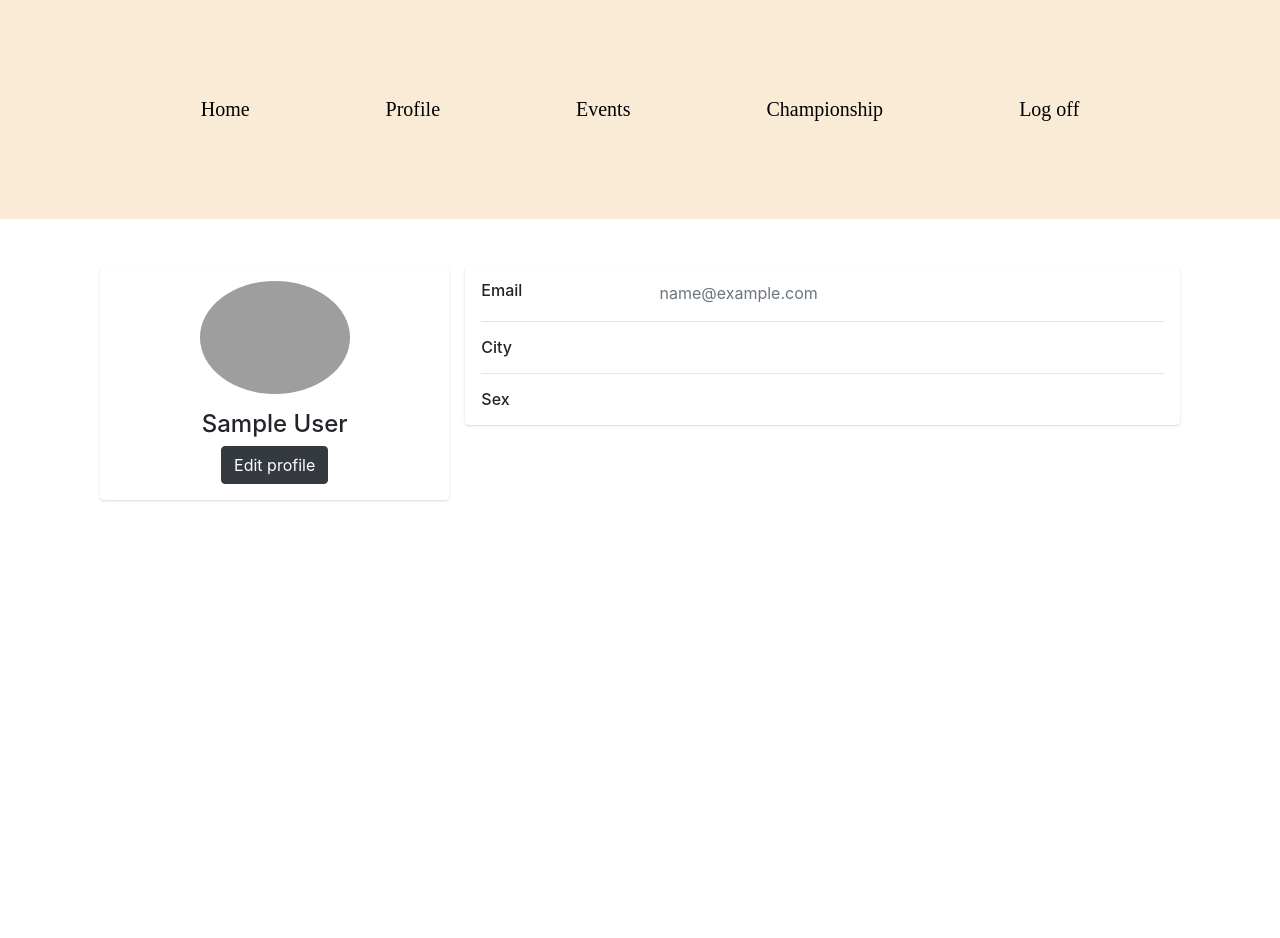
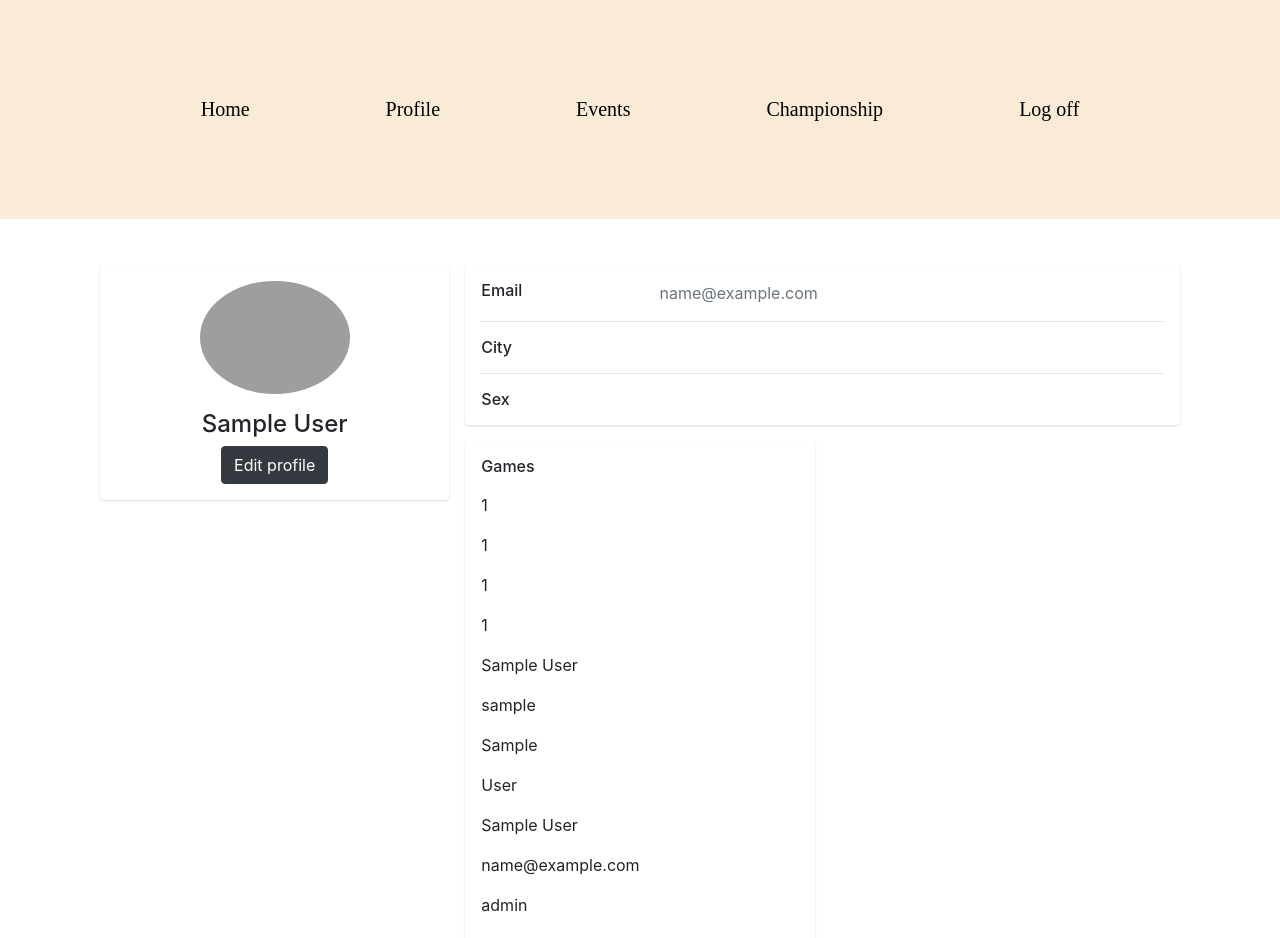
Before and after one commit to nemjoanevem/boardgame, an Angular app in the folder boardgame/: page /profile in a window 1280 px wide. Shown: the top 938 px of the page. Before the commit the page ends 800 px from the top, so only its background shows below. Built offline with nearby package versions, Linux system fonts and the light colour scheme; sample sign-in values are in the browser's storage; grey boxes are pictures that could not be loaded.

Commit message:
added games to user profile

```diff
--- a/boardgame/src/app/login/login.component.ts
+++ b/boardgame/src/app/login/login.component.ts
@@ -1,4 +1,4 @@
-import { user } from './../objects';
+import { user, game } from './../objects';
 import { Component, OnInit } from '@angular/core';
 import { EmailValidator } from '@angular/forms';
 
@@ -9,7 +9,9 @@ import { EmailValidator } from '@angular/forms';
 })
 export class LoginComponent implements OnInit {
 
+  currentUserGames = Array(); //Ezt fel kell tölteni majd az adott user játékaival DB-ből lekérdezéssel
   loginUser : user = new user;
+  tmpGame : game = new game;
 
   constructor() { }
 
@@ -34,6 +36,10 @@ export class LoginComponent implements OnInit {
           Ekkor enged csak be az oldalra
           és itt kellene még localstorage-be tárolni a jelnelegi felhasználót id szerint
           ami alapján majd elérjük, hogy neki milyen játékai vannak stb.
+
+          localStorage.setItem("validLogin", "true");
+          localStorage.setItem("currentUser", JSON.stringify(this.loginUser));
+          így kerülhetnek majd localstorage-ba az adott userhez tartozó játékok-> localStorage.setItem("currentUserGames", JSON.stringify(this.currentUserGames));
         }
         else{
           alert("Incorrect password!");
@@ -55,6 +61,11 @@ export class LoginComponent implements OnInit {
       this.loginUser.city = "Kölked";
       localStorage.setItem("validLogin", "true");
       localStorage.setItem("currentUser", JSON.stringify(this.loginUser));
+      this.tmpGame.name = "Dark souls";
+      this.currentUserGames[0] = this.tmpGame.name;
+      this.tmpGame.name = "asd";
+      this.currentUserGames[1] = this.tmpGame.name;
+      localStorage.setItem("currentUserGames", JSON.stringify(this.currentUserGames));
       //Ez csak próba, majd törölni kell
 
 
--- a/boardgame/src/app/profile/profile.component.html
+++ b/boardgame/src/app/profile/profile.component.html
@@ -64,8 +64,16 @@
                 </div>
               </div>
               <div class="row gutters-sm">
+                <div class="col-sm-6 mb-3">
+                  <div class="card h-100">
+                    <div class="card-body">
+                      <h6 class="d-flex align-items-center mb-3">Games</h6>
+                      <p *ngFor="let game of currentUserGames" >{{game}}</p>
 
-              </div>
+
+                    </div>
+                  </div>
+                </div>
             </div>
           </div>
         </div>
--- a/boardgame/src/app/profile/profile.component.ts
+++ b/boardgame/src/app/profile/profile.component.ts
@@ -1,4 +1,4 @@
-import { user } from './../objects';
+import { user, game } from './../objects';
 import { Component, OnInit } from '@angular/core';
 
 @Component({
@@ -11,9 +11,16 @@ export class ProfileComponent implements OnInit {
   constructor() { }
 
   currentUser : user = new user;
+  currentUserGames = Array();
 
   ngOnInit(): void {
     this.currentUser = JSON.parse(localStorage.getItem('currentUser') || '{}') as user;
+    let fromStorage : any = JSON.parse(localStorage.getItem('currentUserGames') || '{}') as game;
+    for(const key in fromStorage){
+      if (fromStorage.hasOwnProperty(key)){
+        this.currentUserGames.push(fromStorage[key]);
+        }
+      }
   }
 
   editProfile(id: any){
```
